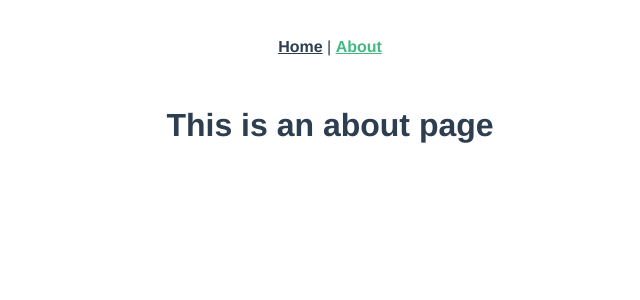
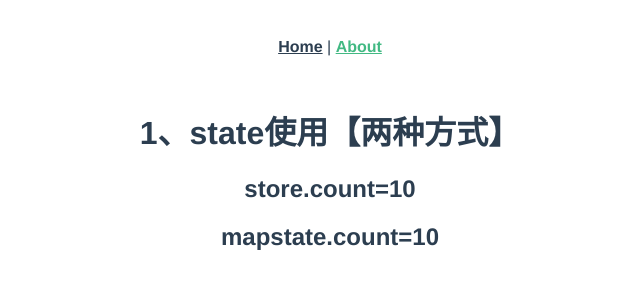
Before and after one commit to MrJiangChuan/vue-demo6, a Vue app: page /#/about in a window 1280 px wide. Shown: the top 300 px of the page, without its empty margins (310-950 px from the left). Built offline with nearby package versions, Linux system fonts and the light colour scheme.

Commit message:
state使用【两种方式】

```diff
--- a/src/store/index.js
+++ b/src/store/index.js
@@ -5,6 +5,7 @@ Vue.use(Vuex)
 
 export default new Vuex.Store({
   state: {
+    count: 10
   },
   mutations: {
   },
--- a/src/views/About.vue
+++ b/src/views/About.vue
@@ -1,5 +1,26 @@
 <template>
   <div class="about">
-    <h1>This is an about page</h1>
+    <h1>1、state使用【两种方式】</h1>
+    <h2>store.count={{$store.state.count}}</h2>
+    <h2>mapstate.count={{count}}</h2>
   </div>
 </template>
+
+<script>
+  import {mapState} from 'vuex'
+  export default {
+    name: 'About',
+    data() {
+      return {
+
+      }
+    },
+    computed: {
+      ...mapState(['count'])
+    }
+  }
+</script>
+
+<style scoped>
+
+</style>
--- /dev/null
+++ b/vue.config.js
@@ -0,0 +1,10 @@
+module.exports = {
+  // publicPath: './',
+  // outputDir: 'dist',
+  // assetsDir: 'static'
+  devServer: {
+    port: 80,
+    open: true
+  }
+  // runtimeCompiler: true
+}
```
